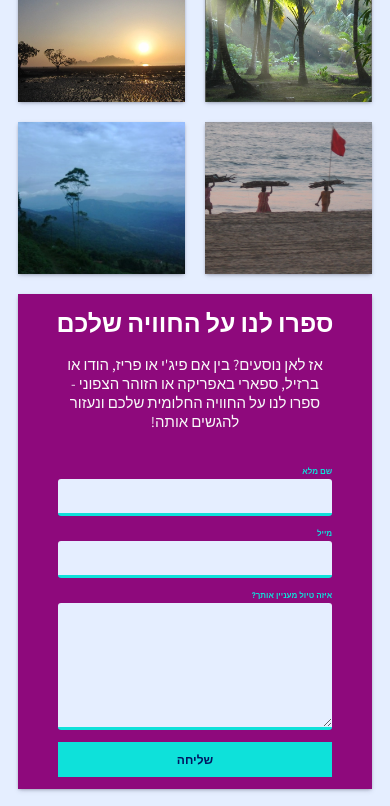
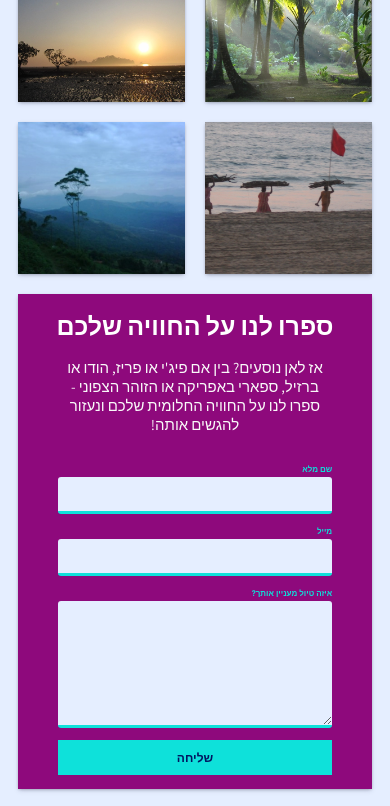
Before and after one commit to amitkrivine/Portfolio, a plain HTML site: page projects/Project4_DiscoverTheWorld/index.html in a window 390 px wide. Shown: the part 774-1580 px from the top of the page. Drawn offline with Linux system fonts and the light colour scheme.

Commit message:
Final adjustments after viewing in actual mobile phone instead of chrome inspect

```diff
--- a/projects/Project1_LoginPage/style/style.css
+++ b/projects/Project1_LoginPage/style/style.css
@@ -132,6 +132,10 @@ body {
 }
 
 @media (width < 520px) {
+    body {
+        background-color: #0f5853;
+        margin: 6px 30px 15px 30px;
+    }
     .container {
         padding: 2px;
         margin-top: 25px;
--- a/projects/Project4_DiscoverTheWorld/style/style.css
+++ b/projects/Project4_DiscoverTheWorld/style/style.css
@@ -241,7 +241,7 @@
     }
 
     #cardText{
-        margin-bottom: 20px;
+        margin-bottom: 15px;
     }
 
     #mainHeader{
```
